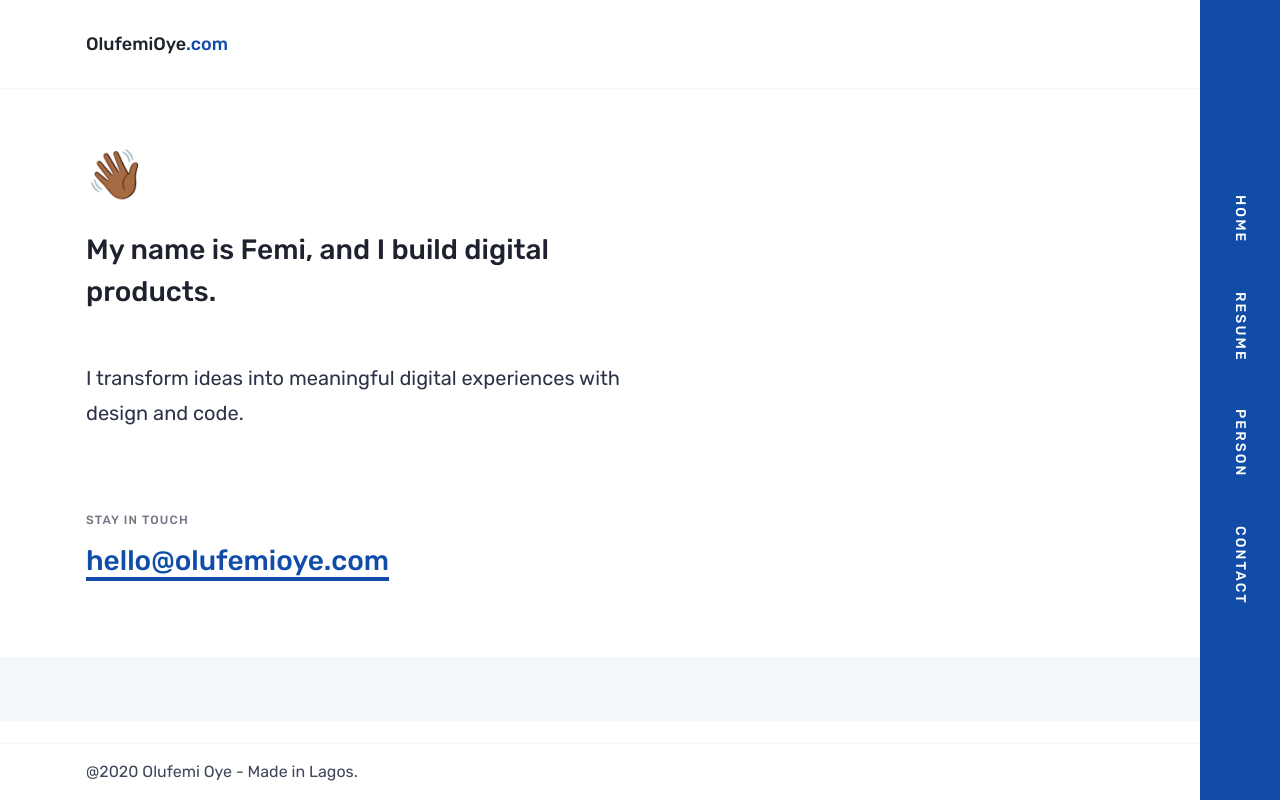
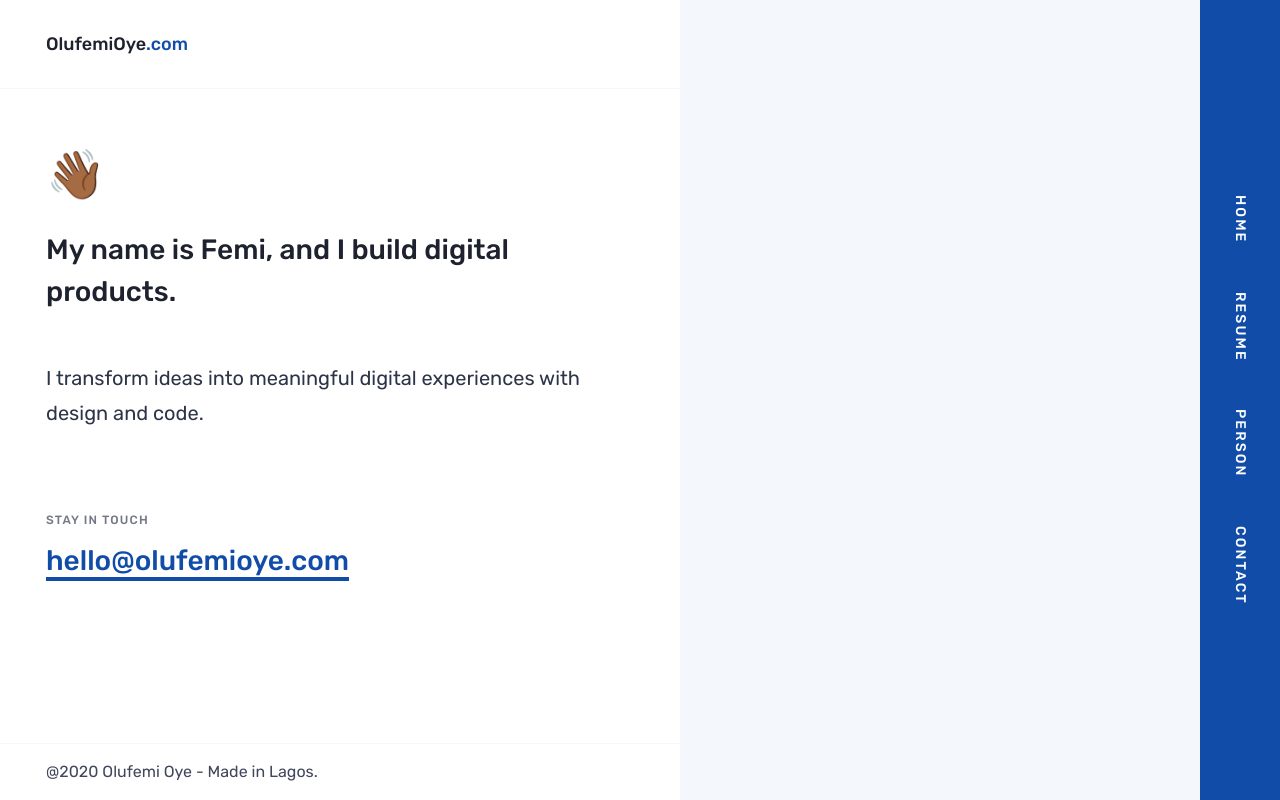
Before and after one commit to olufemioye/olufemioye.com-V3, a Vue app: page / in a window 1280 px wide. Built offline with nearby package versions, Linux system fonts and the light colour scheme.

Commit message:
update pages content

```diff
--- a/src/App.vue
+++ b/src/App.vue
@@ -2,7 +2,9 @@
 	<div id="app">
 		<Header />
 		<Navigation />
-		<router-view></router-view>
+		<main class="layout-main">
+			<router-view></router-view>
+		</main>
 		<Footer />
 	</div>
 </template>
@@ -25,6 +27,11 @@
 <style lang="scss">
 	@import "@/assets/scss/style.scss";
 
+	#app {
+		@include breakpoint-min (lg) {
+			padding-right: 5rem;
+		}
+	}
 	.page-content {
 		margin-bottom: 5rem;
 		@include breakpoint-min (lg) {
@@ -36,6 +43,27 @@
 	}
 	.page-visual {
 		background: $snow;
-		padding: 2rem 1rem;
+		padding: 2rem 0;
+		text-align: center;
+
+		@include breakpoint-min (lg) {
+			display: flex;
+			flex-direction: column;
+			justify-content: center;
+			position: fixed;
+			right: 5rem;
+			top: 0;
+			width: 100%;
+			max-width: 480px;
+			height: 100%;
+			padding: 3rem 1rem;
+			z-index: $z-index-visual;
+		}
+		@include breakpoint-min (xl) {
+			max-width: 520px;
+		}
+		@media (min-width: 1400px) {
+			max-width: 600px;
+		}
 	}
 </style>
--- a/src/assets/scss/modules/_variables.scss
+++ b/src/assets/scss/modules/_variables.scss
@@ -27,6 +27,7 @@ $font-weight-regular: 400;
 
 // Z-INDEX
 $z-index-header: 10;
+$z-index-visual: 15;
 $z-index-nav-overlay: 20;
 $z-index-nav: 30;
 $z-index-nav-menu: 40;
--- a/src/components/layouts/Navigation.vue
+++ b/src/components/layouts/Navigation.vue
@@ -11,7 +11,7 @@
 </template>
 
 <script>
-import NavigationMenu from "@/components/NavigationMenu.vue";
+import NavigationMenu from "@/components/layouts/NavigationMenu.vue";
 export default {
 	name: 'Navigation',
 	components: {
--- /dev/null
+++ b/src/components/pages/Contact.vue
@@ -0,0 +1,13 @@
+<template>
+	<div class="page page--contact">
+		<div class="layout-container">
+			<div class="page-content">
+				<h1 class="heading">Contact</h1>
+				<p class="paragraph">Got a product idea, or want to say hello? Please feel free to send me an email. Let’s build awesome shit together!</p>
+
+				<p class="caption">Email</p>
+				<a class="cta-link" href="mailto: hello@olufemioye.com">hello@olufemioye.com</a>
+			</div>
+		</div>
+	</div>
+</template>
--- a/src/components/pages/Home.vue
+++ b/src/components/pages/Home.vue
@@ -1,5 +1,5 @@
 <template>
-	<main class="layout-main">
+	<div class="page page--home">
 		<div class="layout-container">
 			<div class="page-content">
 				<h1 class="heading">👋🏾</h1>
@@ -12,7 +12,7 @@
 		<div class="page-visual">
 
 		</div>
-	</main>
+	</div>
 </template>
 
 <script>
--- a/src/components/pages/Resume.vue
+++ b/src/components/pages/Resume.vue
@@ -1,5 +1,5 @@
 <template>
-	<main class="layout-main">
+	<div class="page page--resume">
 		<div class="layout-container">
 			<div class="page-content">
 				<h1 class="heading">Resume</h1>
@@ -9,7 +9,7 @@
 
 		</div>
 
-	</main>
+	</div>
 </template>
 
 <script>
--- a/src/main.js
+++ b/src/main.js
@@ -16,6 +16,10 @@ const routes = [
   {
     path: '/person',
     component: () => import ('@/components/pages/Person.vue')
+  },
+  {
+    path: '/contact',
+    component: () => import ('@/components/pages/Contact.vue')
   }
 ]
 
```
Also changed, not shown: src/components/layouts/NavigationMenu.vue (renamed from src/components/NavigationMenu.vue).
